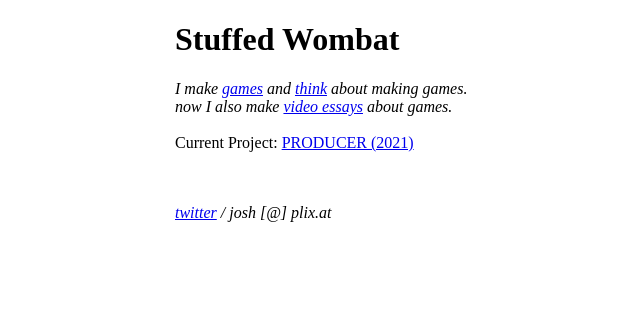
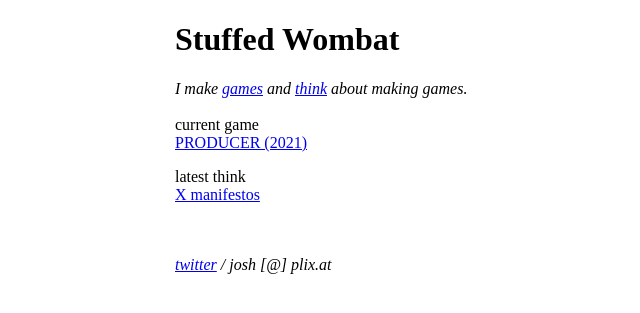
Before and after one commit to stuffedwombat/stuffedwombat.github.io, a Jekyll site: the page built from index.md, in a window 1280 px wide. Shown: the top 313 px of the page, without its empty margins (149-789 px from the left). Built offline with Jekyll 4.4.1, drawn with Linux system fonts in a browser that asks for light colours; our own code applies the rules of GitHub Pages for plain Markdown files; comment, search, counter and statistics services are not loaded.

Commit message:
Update index.md

```diff
--- a/index.md
+++ b/index.md
@@ -1,11 +1,14 @@
 # Stuffed Wombat
 
 *I make [games](games) and [think](thinking) about making games.*
-<br>
-*now I also make [video essays](videos) about games.*
 <br><br>
-Current Project:
+current game<br>
 [PRODUCER (2021)](producer_2021)
+
+latest think<br>
+[X manifestos](x_manifestos)
+
+
 
 <br><br>
 *<a href="https://twitter.com/wombatstuff" target="_blank">twitter</a> / josh [@] plix.at*
```
